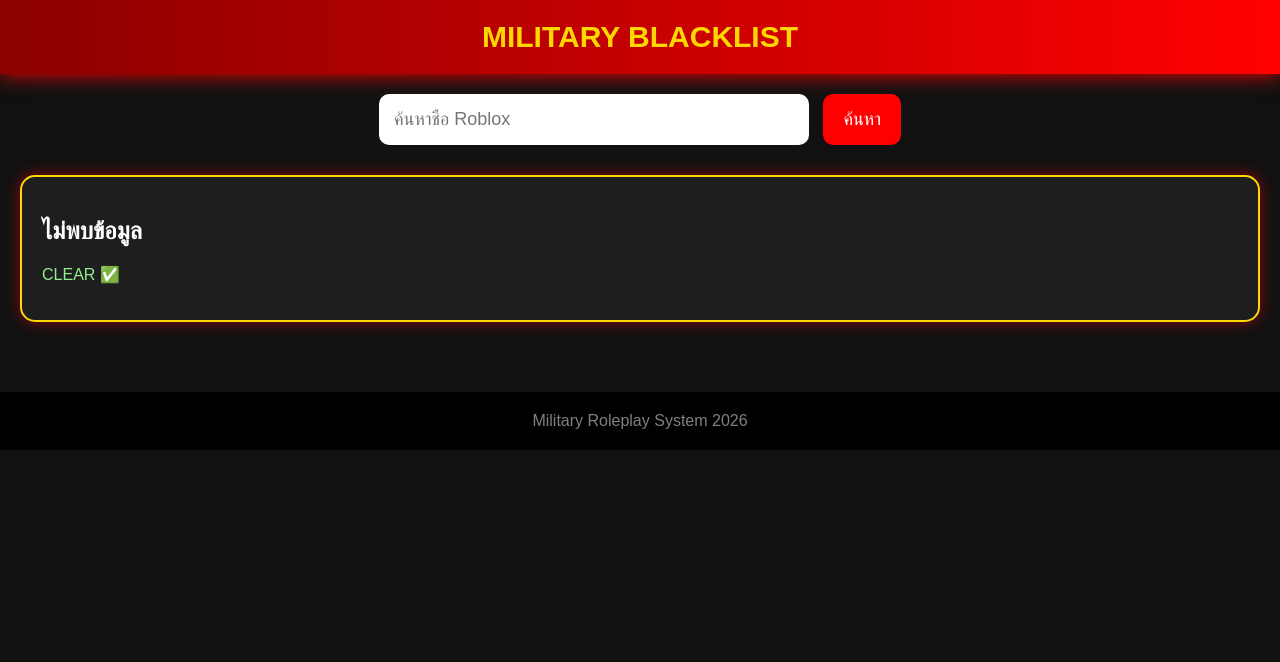
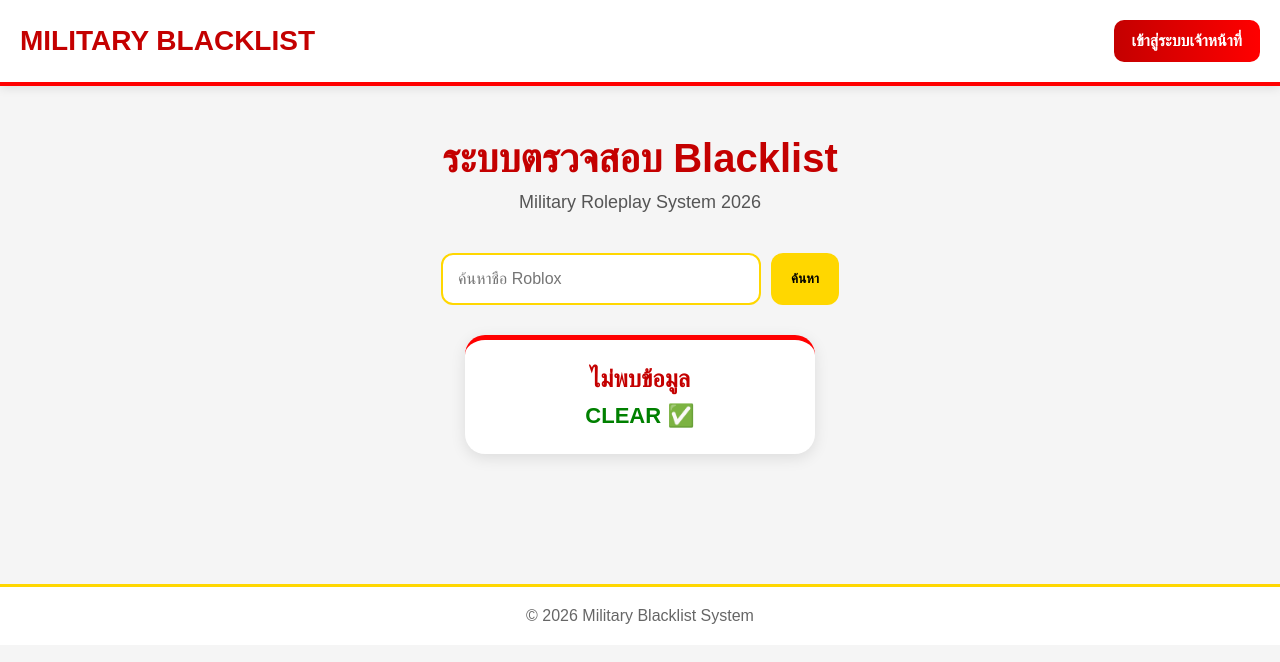
Before and after one commit to Tyuiop098/military-blacklist, a plain HTML site: page index.html in a window 1280 px wide. Both pictures are taken after a click on the button "ค้นหา". Drawn offline with Linux system fonts and the light colour scheme.

Commit message:
Update index.html

```diff
--- a/index.html
+++ b/index.html
@@ -8,77 +8,187 @@
 
 <style>
 
-body{
+*{
     margin:0;
+    padding:0;
+    box-sizing:border-box;
     font-family:Arial;
-    background:#111;
-    color:white;
 }
 
-header{
-    background:linear-gradient(90deg,#8b0000,#ff0000);
-    padding:20px;
-    text-align:center;
-    font-size:30px;
-    font-weight:bold;
-    color:gold;
-    box-shadow:0 0 20px red;
+body{
+    background:#f5f5f5;
 }
 
-.container{
+/* HEADER */
+
+header{
+    background:white;
     padding:20px;
+    display:flex;
+    justify-content:space-between;
+    align-items:center;
+    border-bottom:4px solid red;
+    box-shadow:0 2px 10px rgba(0,0,0,0.1);
 }
 
-.search-box{
-    text-align:center;
-    margin-bottom:30px;
+.logo{
+    font-size:28px;
+    font-weight:bold;
+    color:#c40000;
 }
 
-input{
-    width:80%;
-    max-width:400px;
-    padding:15px;
+.staff-btn{
+    background:linear-gradient(90deg,#c40000,#ff0000);
+    color:white;
     border:none;
+    padding:12px 18px;
     border-radius:10px;
+    cursor:pointer;
+    font-size:16px;
+    font-weight:bold;
+}
+
+.staff-btn:hover{
+    opacity:0.9;
+}
+
+/* HERO */
+
+.hero{
+    padding:50px 20px;
+    text-align:center;
+}
+
+.hero h1{
+    font-size:40px;
+    color:#c40000;
+}
+
+.hero p{
+    margin-top:10px;
+    color:#555;
     font-size:18px;
 }
 
-button{
-    padding:15px 20px;
-    border:none;
-    border-radius:10px;
-    background:red;
-    color:white;
-    font-size:18px;
-    cursor:pointer;
-    margin-left:10px;
+/* SEARCH */
+
+.search-box{
+    margin-top:40px;
+    display:flex;
+    justify-content:center;
+    gap:10px;
+    flex-wrap:wrap;
 }
 
-button:hover{
-    background:darkred;
+.search-box input{
+    width:320px;
+    padding:15px;
+    border:2px solid gold;
+    border-radius:12px;
+    font-size:16px;
+}
+
+.search-box button{
+    background:gold;
+    color:black;
+    border:none;
+    padding:15px 20px;
+    border-radius:12px;
+    cursor:pointer;
+    font-weight:bold;
+}
+
+/* RESULT */
+
+#result{
+    margin-top:30px;
+    display:flex;
+    justify-content:center;
 }
 
 .card{
-    background:#1e1e1e;
-    border:2px solid gold;
-    border-radius:15px;
-    padding:20px;
-    margin-top:20px;
-    box-shadow:0 0 15px rgba(255,0,0,0.5);
+    background:white;
+    width:350px;
+    padding:25px;
+    border-radius:20px;
+    box-shadow:0 4px 15px rgba(0,0,0,0.1);
+    border-top:5px solid red;
+}
+
+.card h2{
+    color:#c40000;
+    margin-bottom:10px;
 }
 
 .status{
     color:red;
+    font-size:22px;
     font-weight:bold;
-    font-size:22px;
+    margin-bottom:15px;
 }
 
+/* LOGIN MODAL */
+
+.modal{
+    display:none;
+    position:fixed;
+    top:0;
+    left:0;
+    width:100%;
+    height:100%;
+    background:rgba(0,0,0,0.5);
+    justify-content:center;
+    align-items:center;
+}
+
+.modal-content{
+    background:white;
+    padding:30px;
+    width:350px;
+    border-radius:20px;
+    text-align:center;
+}
+
+.modal-content h2{
+    color:#c40000;
+    margin-bottom:20px;
+}
+
+.modal-content input{
+    width:100%;
+    padding:15px;
+    margin-bottom:15px;
+    border:2px solid gold;
+    border-radius:10px;
+}
+
+.login-btn{
+    width:100%;
+    padding:15px;
+    border:none;
+    background:red;
+    color:white;
+    border-radius:10px;
+    font-size:16px;
+    font-weight:bold;
+    cursor:pointer;
+}
+
+.close{
+    margin-top:15px;
+    color:gray;
+    cursor:pointer;
+}
+
+/* FOOTER */
+
 footer{
-    margin-top:50px;
+    margin-top:80px;
+    background:white;
     text-align:center;
     padding:20px;
-    background:#000;
-    color:gray;
+    border-top:3px solid gold;
+    color:#666;
 }
 
 </style>
@@ -86,22 +196,62 @@ footer{
 <body>
 
 <header>
+
+<div class="logo">
 MILITARY BLACKLIST
+</div>
+
+<button class="staff-btn" onclick="openLogin()">
+เข้าสู่ระบบเจ้าหน้าที่
+</button>
+
 </header>
 
-<div class="container">
+<section class="hero">
+
+<h1>ระบบตรวจสอบ Blacklist</h1>
+<p>Military Roleplay System 2026</p>
 
 <div class="search-box">
+
 <input type="text" id="searchInput" placeholder="ค้นหาชื่อ Roblox">
-<button onclick="searchUser()">ค้นหา</button>
+
+<button onclick="searchUser()">
+ค้นหา
+</button>
+
 </div>
 
 <div id="result"></div>
 
+</section>
+
+<!-- LOGIN -->
+
+<div class="modal" id="loginModal">
+
+<div class="modal-content">
+
+<h2>STAFF LOGIN</h2>
+
+<input type="text" placeholder="Username" id="user">
+
+<input type="password" placeholder="Password" id="pass">
+
+<button class="login-btn" onclick="login()">
+LOGIN
+</button>
+
+<div class="close" onclick="closeLogin()">
+ปิด
+</div>
+
+</div>
+
 </div>
 
 <footer>
-Military Roleplay System 2026
+© 2026 Military Blacklist System
 </footer>
 
 <script>
@@ -127,16 +277,23 @@ function searchUser(){
 
     const result = document.getElementById("result");
 
-    const user = blacklist.find(u => u.username.toLowerCase() === input);
+    const user = blacklist.find(
+        u => u.username.toLowerCase() === input
+    );
 
     if(user){
 
         result.innerHTML = `
         <div class="card">
             <h2>${user.username}</h2>
-            <p class="status">BLACKLIST</p>
+            <div class="status">BLACKLIST</div>
+
             <p><b>เหตุผล:</b> ${user.reason}</p>
+            <br>
+
             <p><b>ระยะเวลา:</b> ${user.duration}</p>
+            <br>
+
             <p><b>Staff:</b> ${user.staff}</p>
         </div>
         `;
@@ -145,11 +302,43 @@ function searchUser(){
 
         result.innerHTML = `
         <div class="card">
+
             <h2>ไม่พบข้อมูล</h2>
-            <p style="color:lightgreen;">CLEAR ✅</p>
+
+            <div style="color:green;font-size:22px;font-weight:bold;">
+            CLEAR ✅
+            </div>
+
         </div>
         `;
     }
+}
+
+/* LOGIN */
+
+function openLogin(){
+    document.getElementById("loginModal").style.display = "flex";
+}
+
+function closeLogin(){
+    document.getElementById("loginModal").style.display = "none";
+}
+
+function login(){
+
+    const username = document.getElementById("user").value;
+    const password = document.getElementById("pass").value;
+
+    if(username === "admin" && password === "1234"){
+
+        alert("เข้าสู่ระบบสำเร็จ");
+
+    }else{
+
+        alert("ชื่อผู้ใช้หรือรหัสผ่านไม่ถูกต้อง");
+
+    }
+
 }
 
 </script>
```
